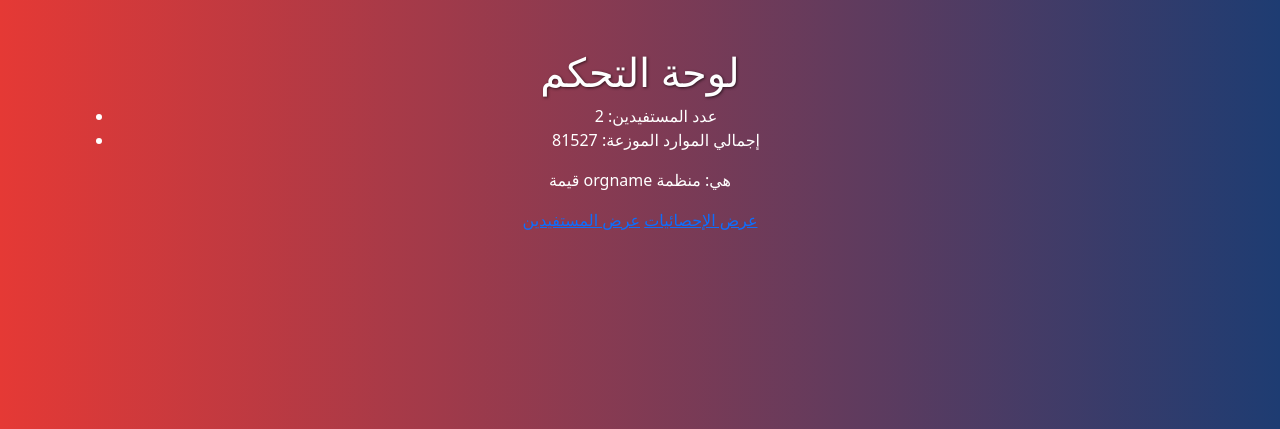
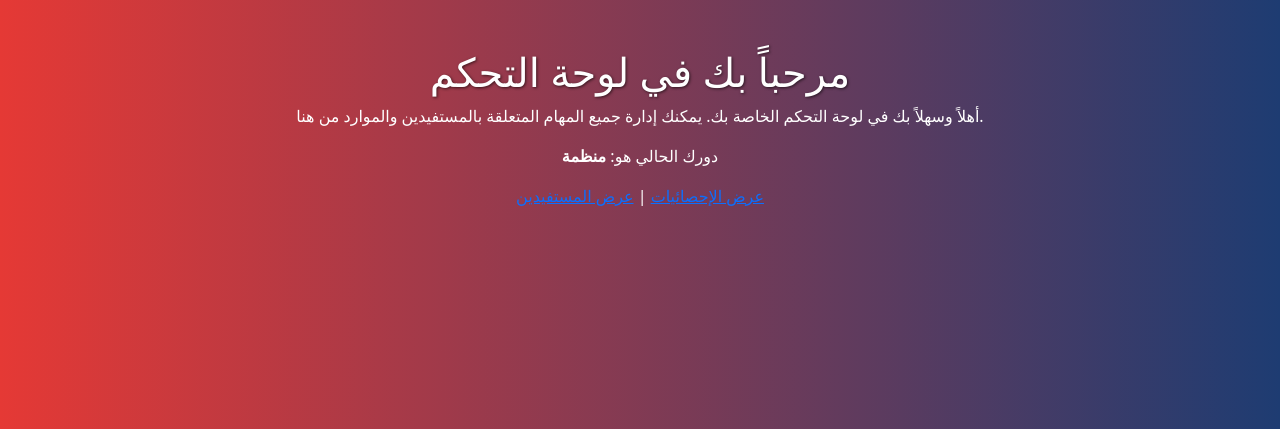
Before and after one commit to ryhm90/AidLink-CS50x, a Flask app: page /dashboard in a window 1280 px wide. Shown: the part 76-505 px from the top of the page. Run offline with Flask 3, Linux system fonts and the light colour scheme; a user stored in the database is signed in; data comes from the database, SQL or seed files in the repository.

Commit message:
Initial commit

```diff
--- a/templates/dashboard.html
+++ b/templates/dashboard.html
@@ -3,15 +3,13 @@
 {% block title %}لوحة التحكم{% endblock %}
 
 {% block main %}
-<h1>لوحة التحكم</h1>
-    <ul>
-        <li>عدد المستفيدين: {{ beneficiaries_count }}</li>
-        <li>إجمالي الموارد الموزعة: {{ resources_total }}</li>
-    </ul>
-    <div>
-        <p>قيمة orgname هي: {{ session["role"] }}</p>
-    </div>
+<h1>مرحباً بك في لوحة التحكم</h1>
+<p>أهلاً وسهلاً بك في لوحة التحكم الخاصة بك. يمكنك إدارة جميع المهام المتعلقة بالمستفيدين والموارد من هنا.</p>
 
-    <a href="{{ url_for('statistics') }}">عرض الإحصائيات</a>
-    <a href="{{ url_for('show_beneficiaries') }}">عرض المستفيدين</a>
+<div>
+    <p>دورك الحالي هو: <strong>{{ session["role"] }}</strong></p>
+</div>
+
+<a href="{{ url_for('statistics') }}">عرض الإحصائيات</a> |
+<a href="{{ url_for('show_beneficiaries') }}">عرض المستفيدين</a>
 {% endblock %}
```
